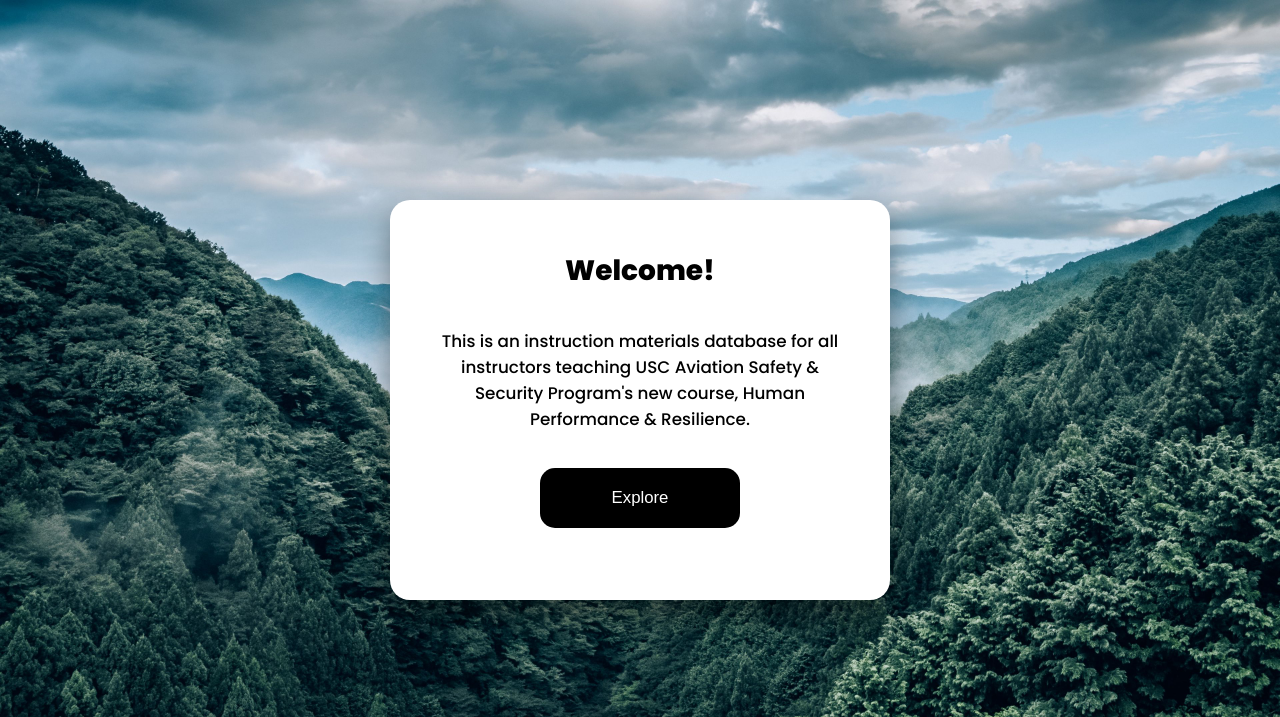
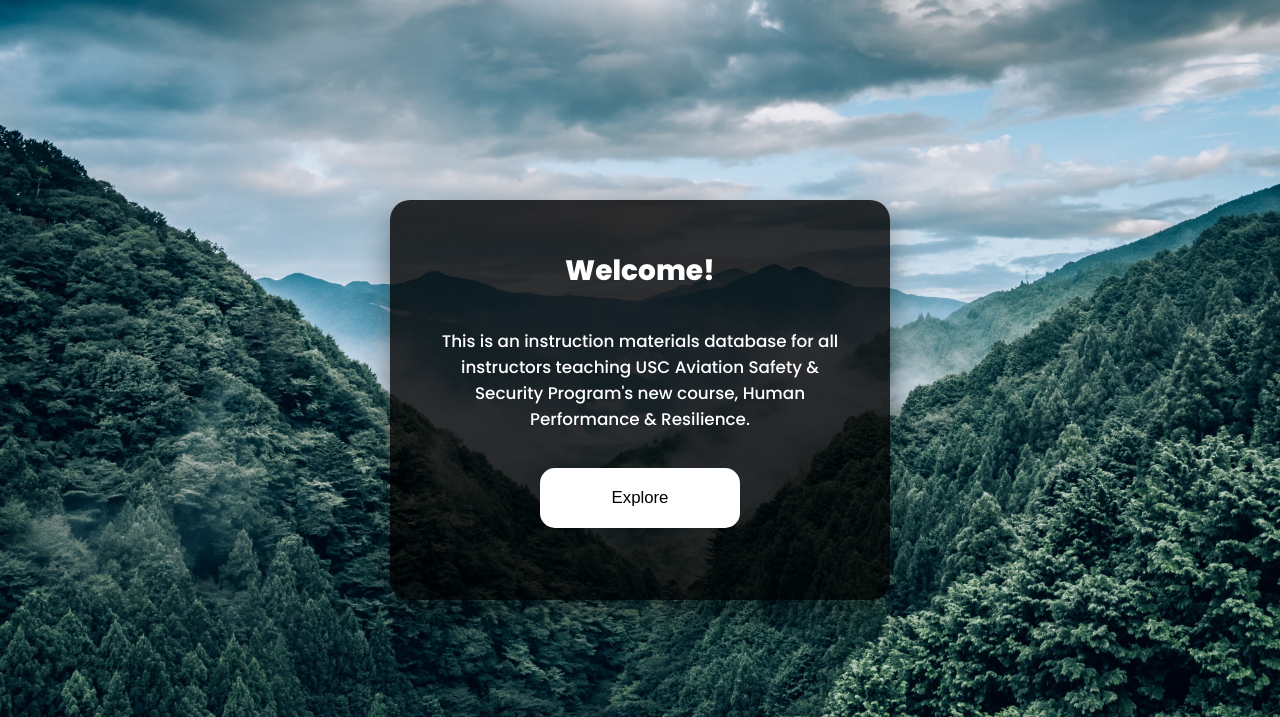
Before and after one commit to AviationSafetyAtUSC/CourseDashboard, a plain HTML site: page index.html in a window 1280 px wide. Shown: the top 717 px of the page. Drawn offline with Linux system fonts and the light colour scheme; a script that the page names is missing.

Commit message:
Add files via upload

```diff
--- a/style.css
+++ b/style.css
@@ -144,9 +144,9 @@ b{
     height: 400px;
     width: 500px;
     border-radius: 20px;
-    background-color: #FFFFFF;
+    background-color: rgba(0, 0, 0, 0.8);
     padding: 50px;
-    color: #000000;
+    color: #FFFFFF;
     font-weight: bold;
     box-shadow: 0 15px 30px rgba(0, 0, 0, 0.4);
     text-align: center;
@@ -156,8 +156,8 @@ b{
  }
 
 .center .button{
-    background-color: #000000;
-    color: white;
+    background-color: #FFFFFF;
+    color: black;
     border-radius: 15px;
     width: 50%;
     height: 20%;
@@ -169,6 +169,7 @@ b{
     box-shadow: 0 15px 30px rgba(0, 0, 0, 0.3);
     cursor: pointer;
 }
+
 
 aside{
     height: 100vh;
```
